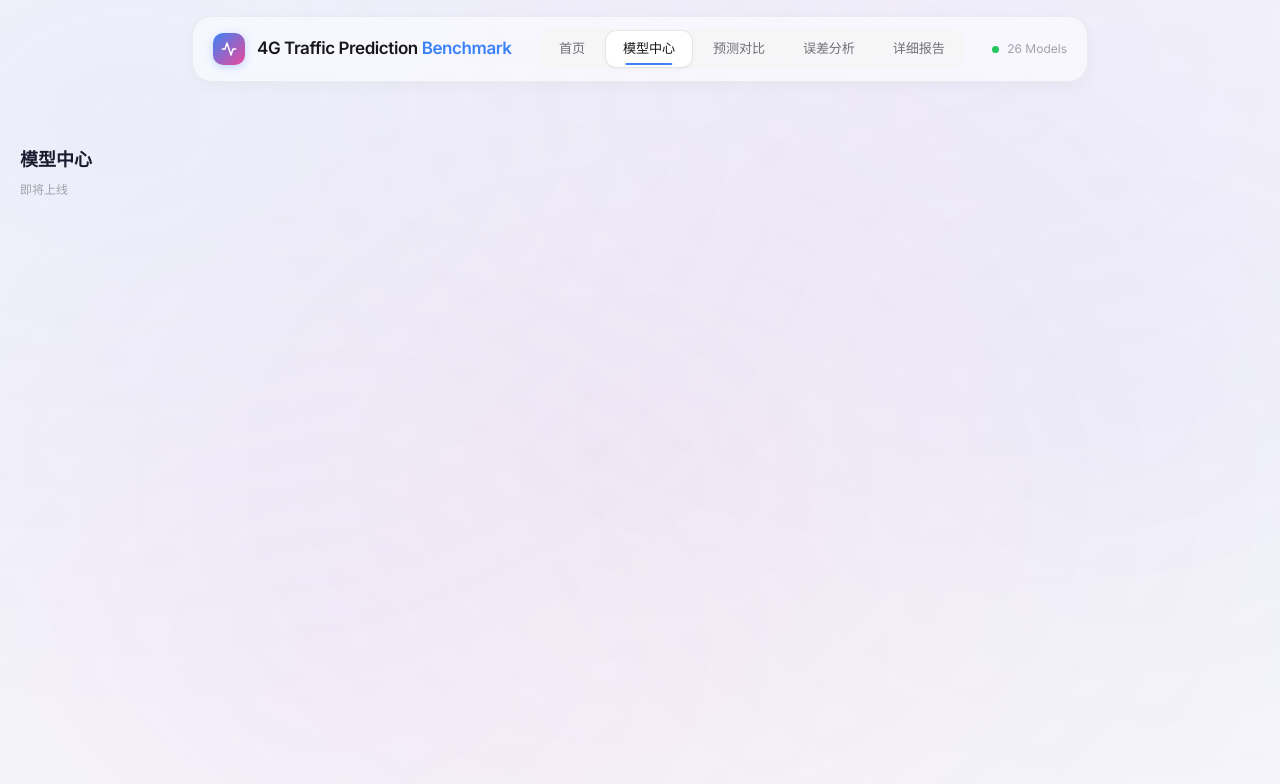
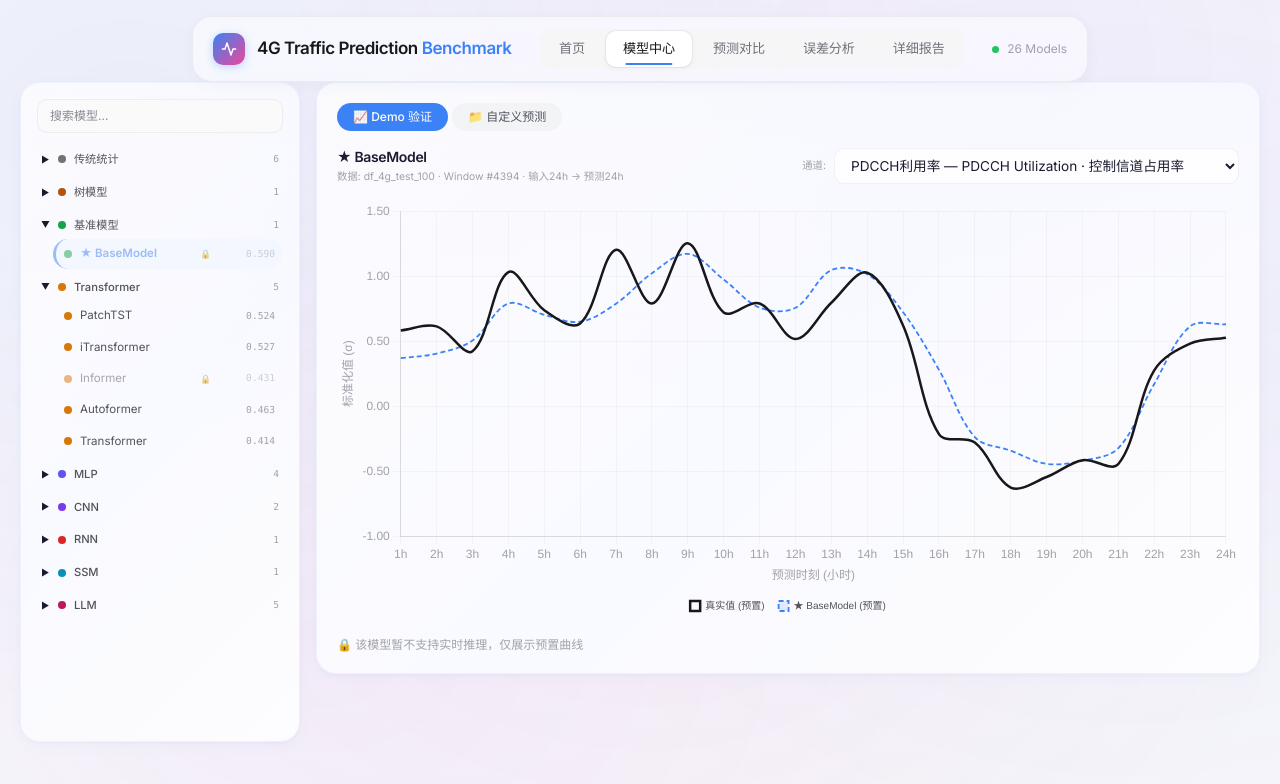
Before and after one commit to Ze-fan1/4G-Traffic-prediction-web, a React (Vite) app in the folder react-app/: page / in a window 1280 px wide. Both pictures are taken after a click on the button "模型中心". Shown: the top 784 px of the page. Built offline with nearby package versions, Linux system fonts and the light colour scheme.

Commit message:
feat: implement PlaygroundPage, add Vite proxy, add prompt doc

```diff
--- a/react-app/src/pages/PlaygroundPage.jsx
+++ b/react-app/src/pages/PlaygroundPage.jsx
@@ -1,8 +1,76 @@
+import { useState } from 'react';
+import ModelSelector from '../components/ModelSelector';
+import DemoPanel from '../components/DemoPanel';
+import UploadPanel from '../components/UploadPanel';
+
+const MODEL_TIERS = {
+  '★ BaseModel': 2,
+  'Informer': 2, 'LightTS': 2, 'TSMixer': 2, 'SCINet': 2, 'Mamba': 2, 'TimeLLM': 2,
+  'IBM TTM': 3,
+};
+
 export default function PlaygroundPage() {
+  const [selectedModel, setSelectedModel] = useState('★ BaseModel');
+  const [channelIdx, setChannelIdx] = useState(1);
+  const [activeSection, setActiveSection] = useState('demo');
+
+  const isAvailable = (MODEL_TIERS[selectedModel] || 1) === 1;
+
   return (
-    <div className="page-enter pt-20">
-      <h2 className="text-lg font-semibold">模型中心</h2>
-      <p className="text-xs text-[#A1A1AA] mt-2">即将上线</p>
+    <div className="page-enter mt-4">
+      <div className="flex gap-4" style={{ minHeight: 'calc(100vh - 140px)' }}>
+        {/* Left: Model list 280px */}
+        <div style={{ width: '280px', flexShrink: 0 }}>
+          <ModelSelector
+            selectedModel={selectedModel}
+            onSelect={setSelectedModel}
+            modelTiers={MODEL_TIERS}
+          />
+        </div>
+
+        {/* Right: Experiment panel */}
+        <div className="flex-1 space-y-4">
+          <div className="card p-5">
+            {/* Sub-tab: Demo / Upload */}
+            <div className="flex items-center gap-1 mb-4">
+              <button
+                onClick={() => setActiveSection('demo')}
+                className={`text-xs px-4 py-1.5 rounded-lg transition-colors cursor-pointer font-medium ${
+                  activeSection === 'demo'
+                    ? 'bg-[#3B82F6] text-white'
+                    : 'bg-[#F5F5F5] text-[#52525B] hover:bg-[#E5E5E5]'
+                }`}
+              >
+                📈 Demo 验证
+              </button>
+              <button
+                onClick={() => setActiveSection('upload')}
+                className={`text-xs px-4 py-1.5 rounded-lg transition-colors cursor-pointer font-medium ${
+                  activeSection === 'upload'
+                    ? 'bg-[#3B82F6] text-white'
+                    : 'bg-[#F5F5F5] text-[#52525B] hover:bg-[#E5E5E5]'
+                }`}
+              >
+                📁 自定义预测
+              </button>
+            </div>
+
+            {activeSection === 'demo' ? (
+              <DemoPanel
+                model={selectedModel}
+                channelIdx={channelIdx}
+                onChangeChannel={setChannelIdx}
+                isAvailable={isAvailable}
+              />
+            ) : (
+              <UploadPanel
+                model={selectedModel}
+                isAvailable={isAvailable}
+              />
+            )}
+          </div>
+        </div>
+      </div>
     </div>
   );
 }
--- a/react-app/vite.config.js
+++ b/react-app/vite.config.js
@@ -5,4 +5,12 @@ import tailwindcss from '@tailwindcss/vite'
 export default defineConfig({
   base: '/4G-Traffic-prediction-web/',
   plugins: [react(), tailwindcss()],
+  server: {
+    proxy: {
+      '/api': {
+        target: 'http://localhost:8000',
+        changeOrigin: true,
+      },
+    },
+  },
 })
```
Also changed, not shown: 1 other file (tests, documents, lock files or other folders).
